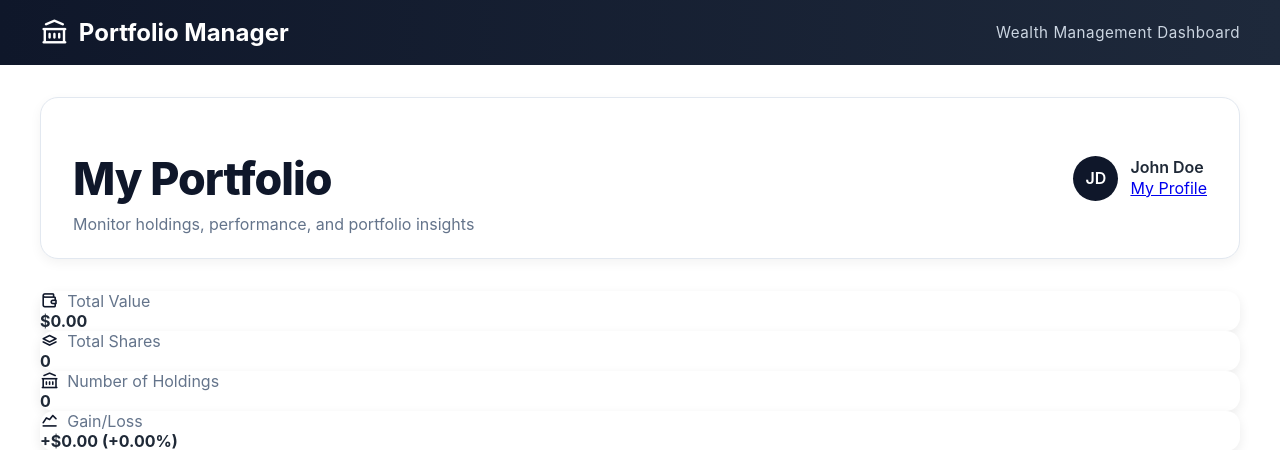
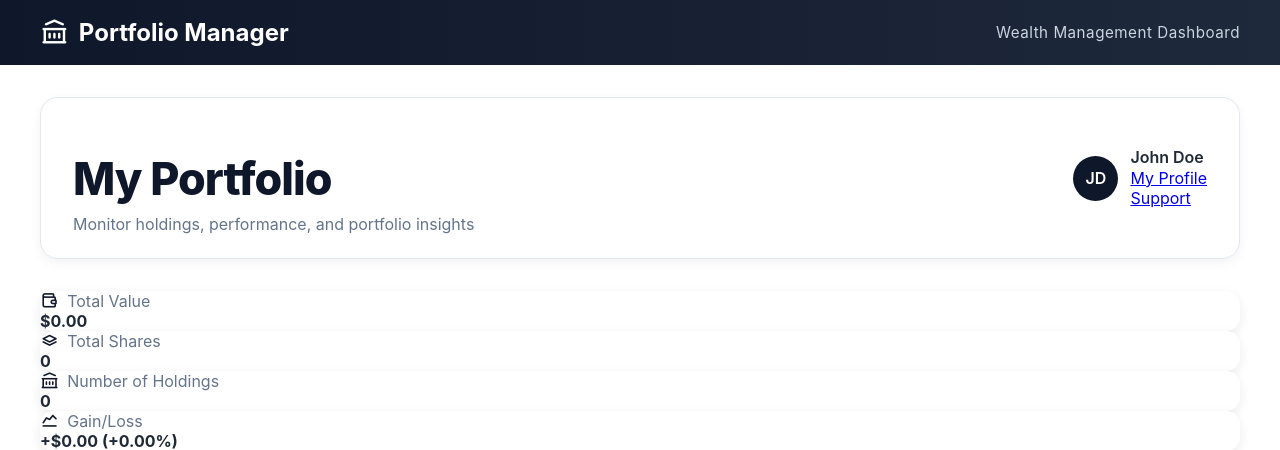
Before and after one commit to ceveline/portfolio_manager_team6, a Flask app: page / in a window 1280 px wide. Shown: the top 450 px of the page. Run offline with Flask 3, Linux system fonts and the light colour scheme; data that the repository does not hold is empty; some libraries are stand-ins or nearby versions.

Commit message:
Added support popup modal

```diff
--- a/static/js/app.js
+++ b/static/js/app.js
@@ -971,5 +971,24 @@ document.addEventListener("DOMContentLoaded", () => {
             modal.style.display = "none";
         }
     });
+const supportBtn = document.getElementById("support-btn");
+const supportModal = document.getElementById("support-modal");
+const closeSupport = document.querySelector(".close-support");
 
+if (!supportBtn || !supportModal || !closeSupport) return;
+
+supportBtn.addEventListener("click", (e) => {
+    e.preventDefault();
+    supportModal.style.display = "block";
 });
+
+closeSupport.addEventListener("click", () => {
+    supportModal.style.display = "none";
+});
+
+window.addEventListener("click", (e) => {
+    if (e.target === supportModal) {
+        supportModal.style.display = "none";
+    }
+});
+});
--- a/templates/index.html
+++ b/templates/index.html
@@ -45,6 +45,7 @@
         <div class="profile-name">John Doe</div>
 
         <a href="#" id="profile-btn">My Profile</a>
+        <a href="#" id="support-btn">Support</a>
     </div>
 
   </div>
@@ -500,8 +501,25 @@
         </button>
 
     </div>
+  </div>
+
+
+    <div id="support-modal" class="profile-modal">
+
+  <div class="profile-modal-content">
+
+    <span class="close-support">&times;</span>
+
+    <h2>Support</h2>
+
+    <p><strong>Need help?</strong></p>
+    <p>Contact our support team for assistance with your portfolio.</p>
+
+    <p><strong>Email:</strong> support@portfoliomanager.com</p>
 
   </div>
+
+</div>
 </section>
   </main>
   <script src="https://cdn.jsdelivr.net/npm/@tabler/core@1.0.0-beta17/dist/js/tabler.min.js"></script>
```
